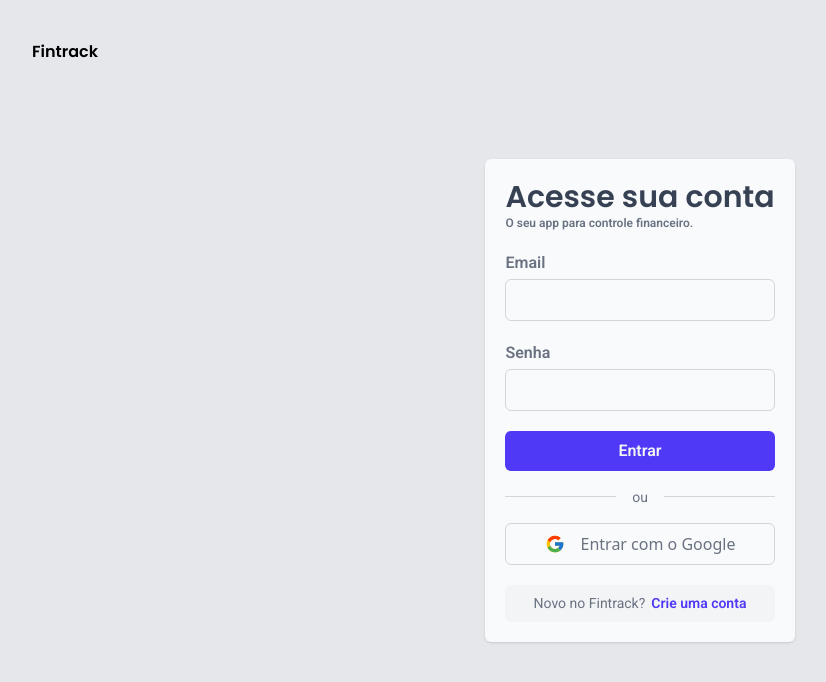
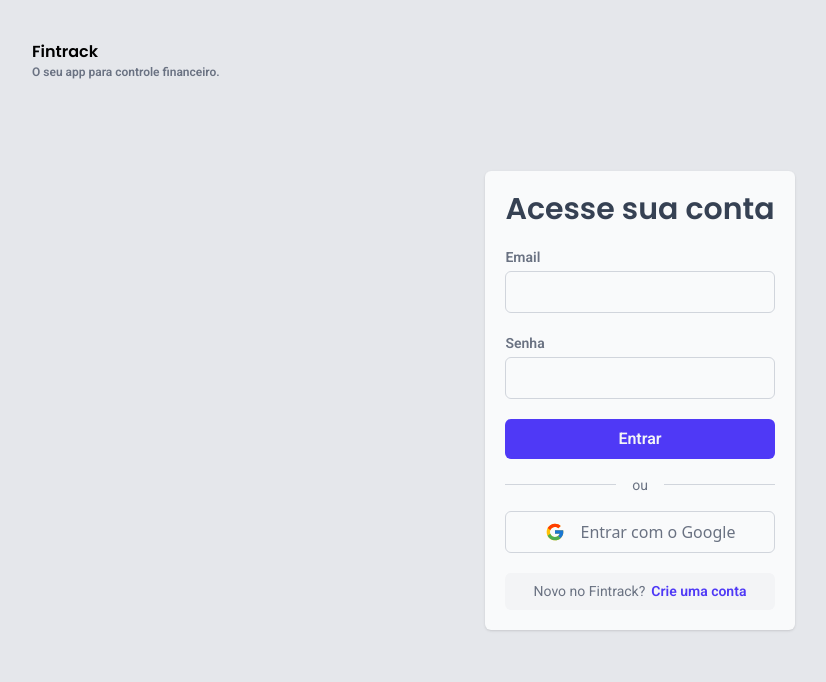
Before and after one commit to Rhuan-Guilherme/fintrack-react, a React (Vite) app: page /sing-in in a window 1280 px wide. Shown: the top 682 px of the page, without its empty margins (0-826 px from the left). Built offline with nearby package versions, Linux system fonts and the light colour scheme.

Commit message:
🛠️🎨 fix: Pequenos ajustes no layout da página de login

```diff
--- a/src/pages/auth/sing-in.tsx
+++ b/src/pages/auth/sing-in.tsx
@@ -7,14 +7,12 @@
         <h1 className="font-poppins text-3xl font-semibold text-gray-700">
           Acesse sua conta
         </h1>
-        <p className="font-roboto text-xs font-semibold text-gray-500">
-          O seu app para controle financeiro.
-        </p>
+
       </div>
 
       <div className="font-roboto mt-5 space-y-5 font-semibold text-gray-500">
         <div className="flex flex-col gap-1">
-          <label htmlFor="email">Email</label>
+          <label htmlFor="email" className="text-sm">Email</label>
           <input
             type="email"
             id="email"
@@ -22,7 +20,7 @@
           />
         </div>
         <div className="flex flex-col gap-1">
-          <label htmlFor="password">Senha</label>
+          <label htmlFor="password" className="text-sm">Senha</label>
           <input
             type="password"
             id="password"
--- a/src/pages/layouts/authLayout.tsx
+++ b/src/pages/layouts/authLayout.tsx
@@ -4,9 +4,12 @@
   return (
     <div className="relative flex h-screen w-screen items-center justify-center bg-gray-200">
       <div className="hidden">AuthLayout</div>
-      <h1 className="font-poppins font-xl absolute top-10 left-8 font-semibold">
+      <div className="font-poppins font-xl absolute top-10 left-8 font-semibold">
         Fintrack
-      </h1>
+        <p className="font-roboto text-xs font-semibold text-gray-500">
+          O seu app para controle financeiro.
+        </p>
+      </div>
       <div className="rounded-md bg-gray-50 p-5 shadow">
         <Outlet />
       </div>
```
